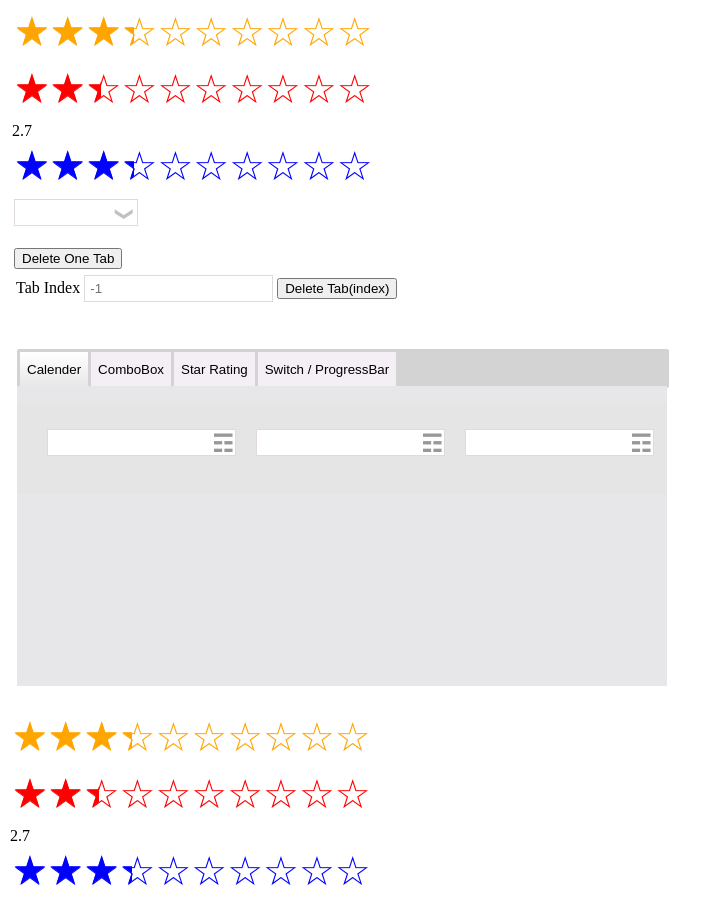
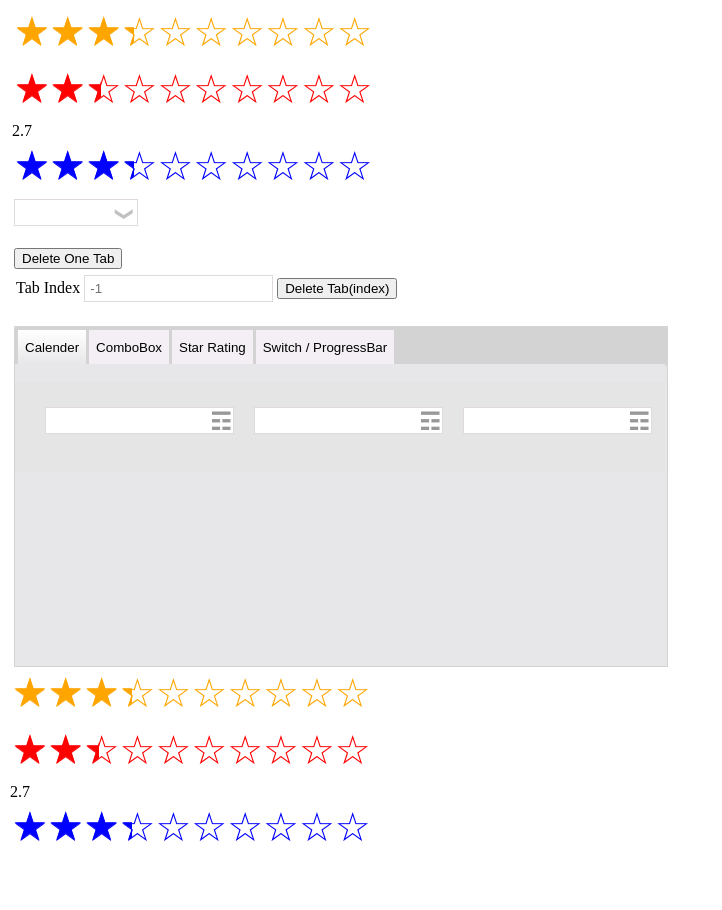
Before and after one commit to rajhseg/Angular-Controls, an Angular app in the folder Angular controls/: page / in a window 1280 px wide. Shown: the whole page, without its empty margins (0-722 px from the left). After the commit the page ends 866 px from the top, so only its background shows below. Built offline with nearby package versions, Linux system fonts and the light colour scheme.

Commit message:
border for tab control
border for tab control

```diff
--- a/Angular controls/src/app/Controls/Calender/calender.component.html
+++ b/Angular controls/src/app/Controls/Calender/calender.component.html
@@ -4,7 +4,7 @@
     <input  class="calendarinput" (click)="openCalenderFromInput($event)" type="text" [(ngModel)]="Value" />
     <div style="position: relative; width: 0px; height: 0px;"
       (click)="openCalender($event)">
-      <b [ngClass]="{ 'calIcon': IsWindowsOs, 'calIconLinux': !IsWindowsOs}">&#9782;</b></div>
+      <b *ngIf="IsWindowsOs || IsLinuxOs" [ngClass]="{ 'calIcon': IsWindowsOs, 'calIconLinux': IsLinuxOs}">&#9782;</b></div>
 </div>
 <div class="calender" #calmodal *ngIf="IsCalenderOpen">
     <div class="week">
--- a/Angular controls/src/app/Controls/Calender/calender.component.ts
+++ b/Angular controls/src/app/Controls/Calender/calender.component.ts
@@ -72,7 +72,9 @@ IsChildOfAnotherControl: boolean = false;
 
 IsChildOfAnotherControlClicked: boolean = false;
 
-IsWindowsOs: boolean = true;
+IsWindowsOs: boolean = false;
+
+IsLinuxOs: boolean = false;
 
 @Input()
 ParentComponent: any | undefined = undefined;
@@ -127,8 +129,10 @@ dateReg = /^\d{2}[./-]\d{2}[./-]\d{4}$/
 constructor(private calService: CalenderService, private popupService: PopupService,
   private windowHelper: WindowHelper){
 
-  if(this.windowHelper.isExecuteInBrowser())
+  if(this.windowHelper.isExecuteInBrowser()){
     this.IsWindowsOs =  navigator.platform=="Win32";
+    this.IsLinuxOs = navigator.platform.toLowerCase().includes("linux");
+  }
 
   this.Id = this.windowHelper.GenerateUniqueId();
   this.selectedDate = null;
--- a/Angular controls/src/app/Controls/tab/rtabs.component.css
+++ b/Angular controls/src/app/Controls/tab/rtabs.component.css
@@ -68,4 +68,7 @@
 :host {
   margin-top: 2px;
   margin-bottom: 2px;
+  width: fit-content;
+  display: block;
+  background: #e7e7e9;
 }
--- a/Angular controls/src/app/Controls/tab/rtabs.component.html
+++ b/Angular controls/src/app/Controls/tab/rtabs.component.html
@@ -1,6 +1,6 @@
 
 
-<div style="margin:5px;">
+<div style="border: 1px solid lightgray;">
 
 <div class="tabheaderContainer" [style.width]="TabWidth" *ngIf="tabs && tabs.length > 0">
   <ng-container *ngFor="let header of TabHeaders">
```
